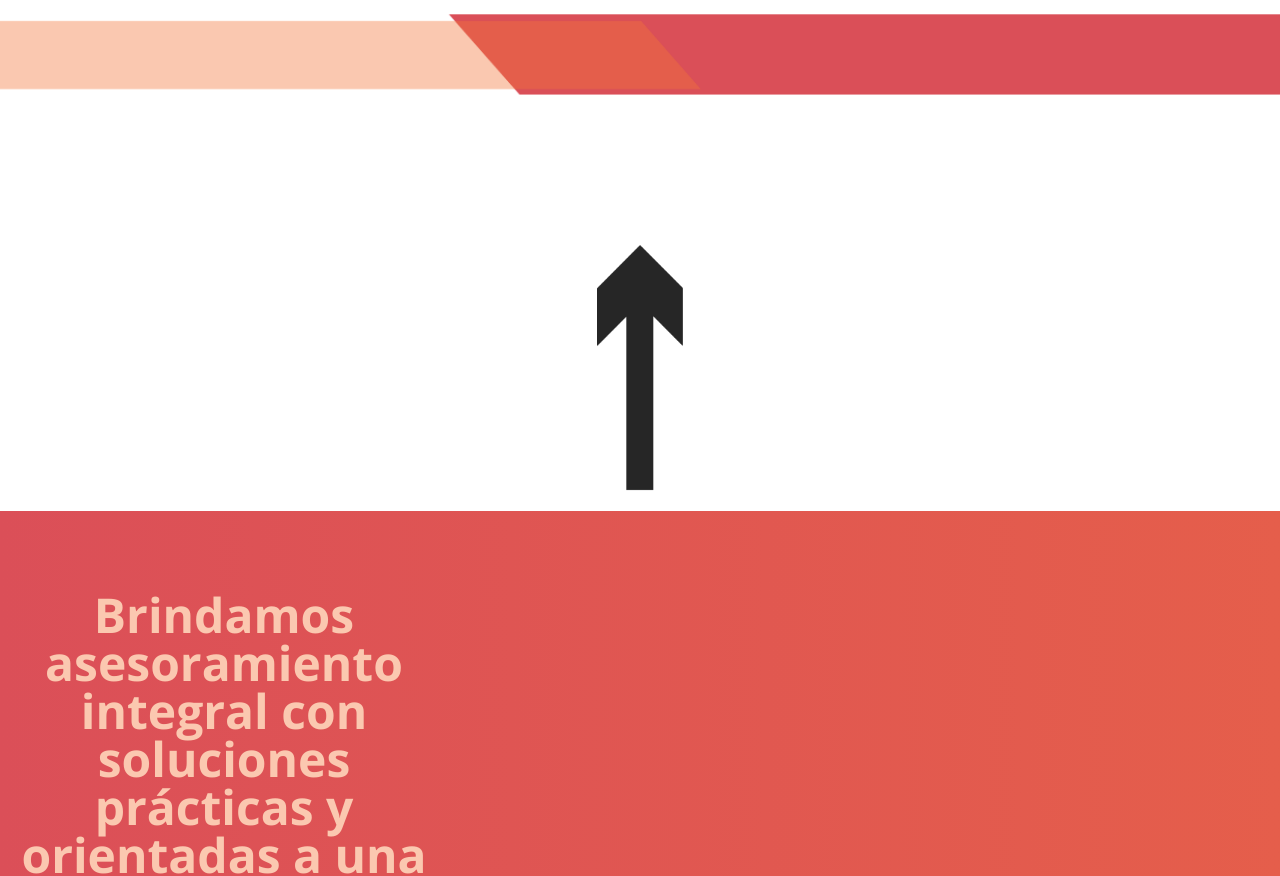
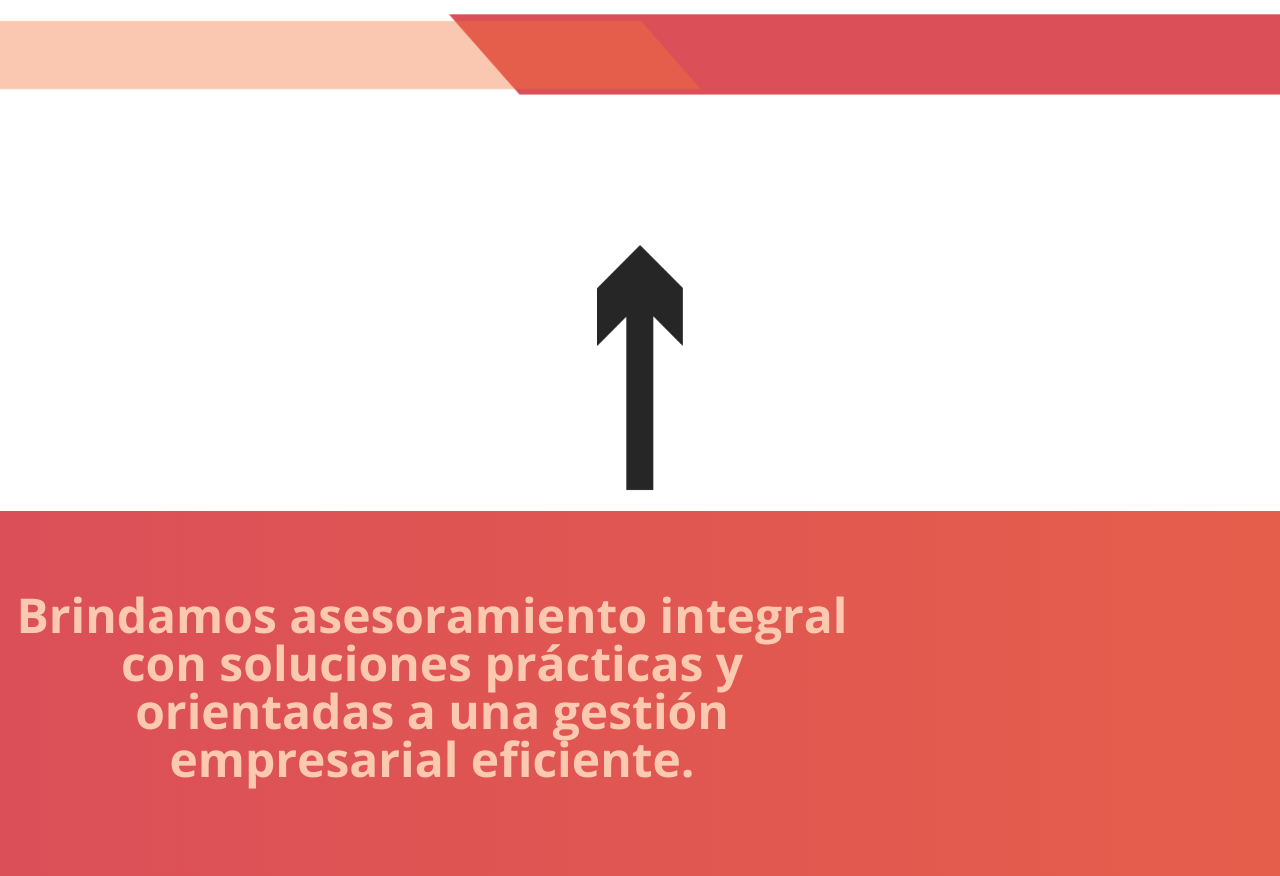
Before and after one commit to carlvallory/consultorabis, an Astro site: page / in a window 1280 px wide. Shown: the part 78-954 px from the top of the page. Built offline with nearby package versions, Linux system fonts and the light colour scheme; Astro itself is replaced by a stand-in of ours.

```diff
--- a/src/pages/index.astro
+++ b/src/pages/index.astro
@@ -19,7 +19,7 @@
     <main class="flex-grow w-full">
         <section class="bg-gradient-to-r from-logo-principal to-logo-secundario text-white py-20 px-4 text-center w-full">
             <div class="container mx-auto">
-                <h2 class="text-logo-acento text-4xl md:text-5xl font-extrabold mb-4 animate-fade-in-down w-1/3">
+                <h2 class="text-logo-acento text-4xl md:text-5xl font-extrabold mb-4 animate-fade-in-down w-2/3">
                     Brindamos asesoramiento integral con soluciones prácticas y orientadas a una gestión empresarial eficiente.
                 </h2>
             </div>
```
